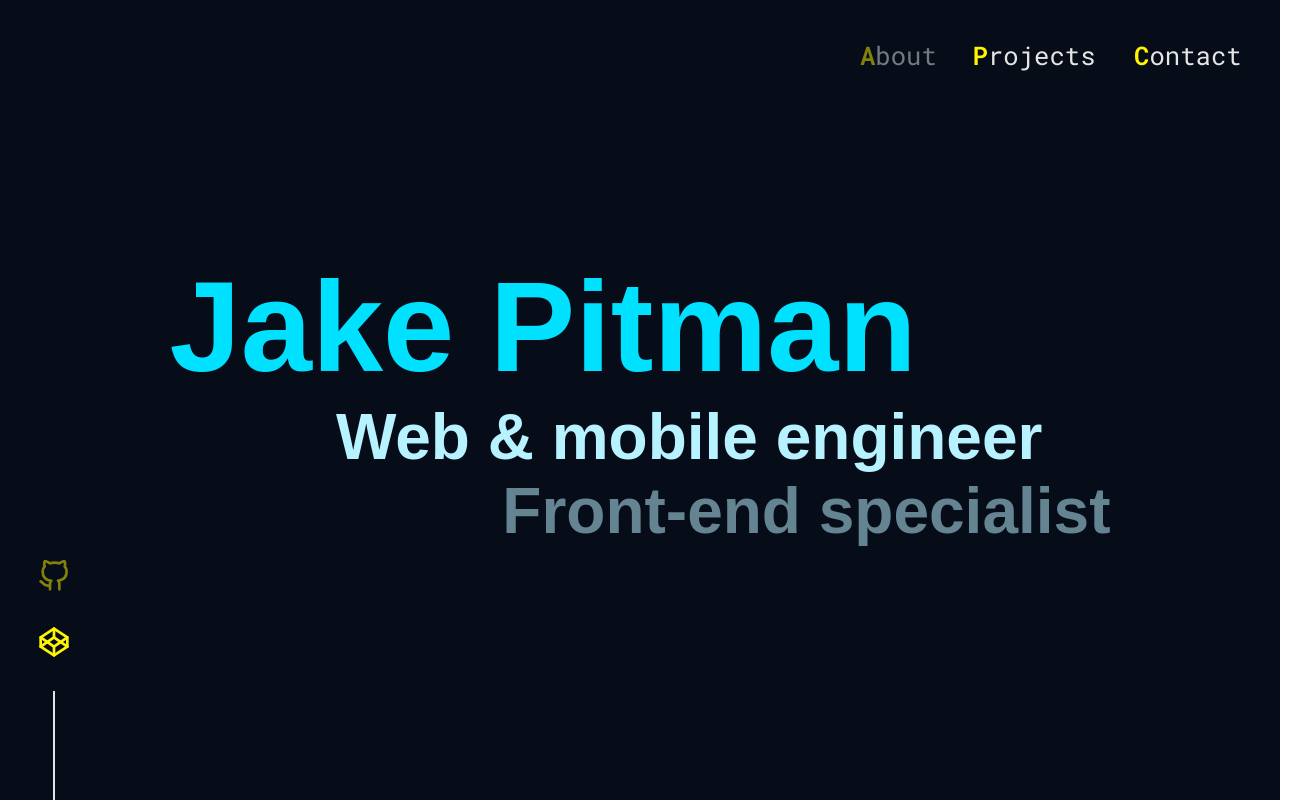
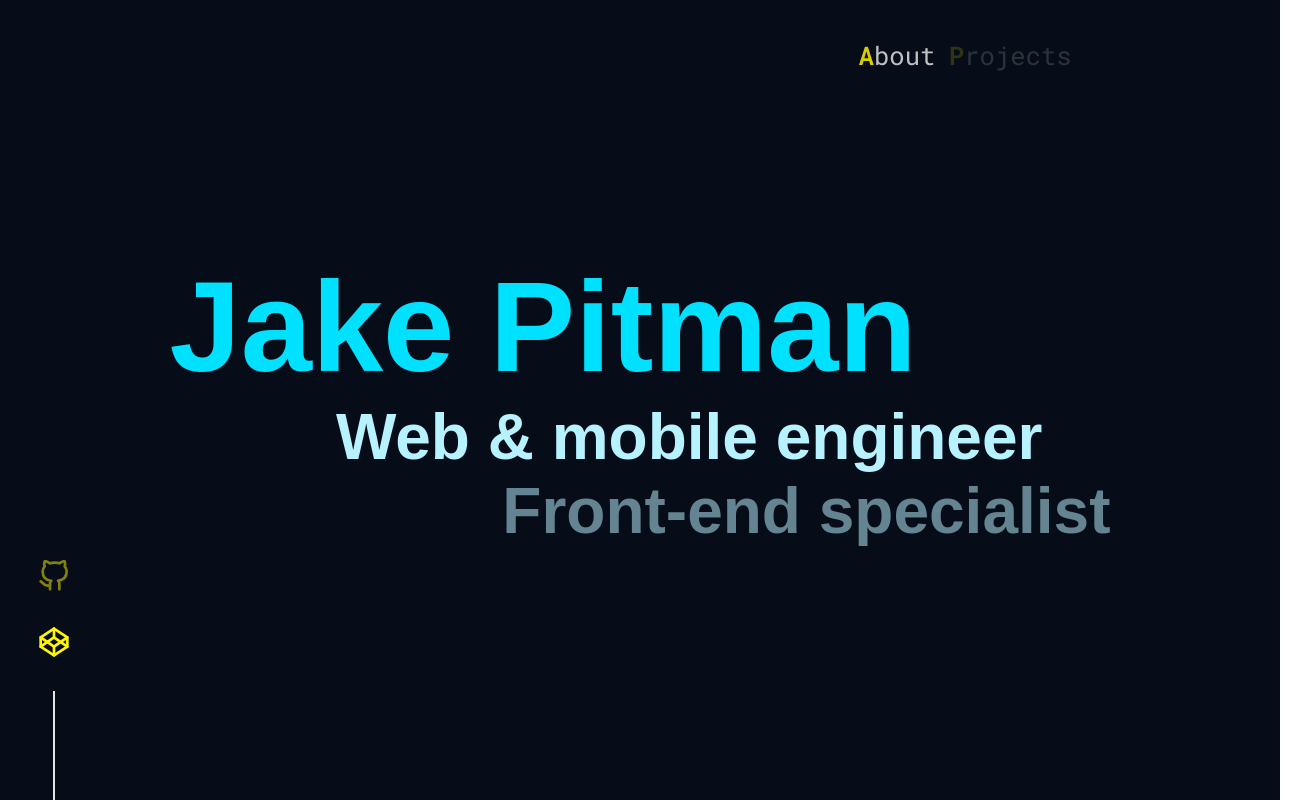
Before and after one commit to JakePitman/moreaporia, a React (Create React App) app: page / in a window 1280 px wide. Shown: the whole page, 1314 px wide, since content can reach past the window. Built offline with nearby package versions, Linux system fonts and the light colour scheme; a web font is replaced by a local one.

Commit message:
Orchestrate nav items from parent

```diff
--- a/src/components/LandingPage/LandingPage.tsx
+++ b/src/components/LandingPage/LandingPage.tsx
@@ -14,32 +14,25 @@ import {
 const LandingPage = () => {
   return (
     <div className={styles.container}>
-      <div className={styles.navBar}>
-        <motion.li
-          initial={navItemVariants.hidden}
-          animate={navItemVariants.visible({ delay: 0.4 })}
-          className={styles.listItem}
-        >
+      <motion.div
+        className={styles.navBar}
+        initial="hidden"
+        animate="visible"
+        transition={{ staggerChildren: 0.2, delayChildren: 0.8 }}
+      >
+        <motion.li variants={navItemVariants} className={styles.listItem}>
           <p className={styles.listItemFirstLetter}>A</p>
           bout
         </motion.li>
-        <motion.li
-          initial={navItemVariants.hidden}
-          animate={navItemVariants.visible({ delay: 0.2 })}
-          className={styles.listItem}
-        >
+        <motion.li variants={navItemVariants} className={styles.listItem}>
           <p className={styles.listItemFirstLetter}>P</p>
           rojects
         </motion.li>
-        <motion.li
-          initial={navItemVariants.hidden}
-          animate={navItemVariants.visible({ delay: 0.0 })}
-          className={styles.listItem}
-        >
+        <motion.li variants={navItemVariants} className={styles.listItem}>
           <p className={styles.listItemFirstLetter}>C</p>
           ontact
         </motion.li>
-      </div>
+      </motion.div>
 
       <motion.div className={styles.midSection}>
         <motion.h1
--- a/src/components/LandingPage/landingPageVariants.ts
+++ b/src/components/LandingPage/landingPageVariants.ts
@@ -14,13 +14,10 @@ export const headingVariants = {
 
 export const navItemVariants = {
   hidden: { opacity: 0, transform: "translateX(-40px)" },
-  visible: (custom: { delay: number }) => ({
+  visible: {
     transform: "translateX(0px)",
     opacity: 1,
-    transition: {
-      delay: secondaryAnimationsDelay + custom.delay,
-    },
-  }),
+  },
 };
 
 export const iconVariants = {
```
